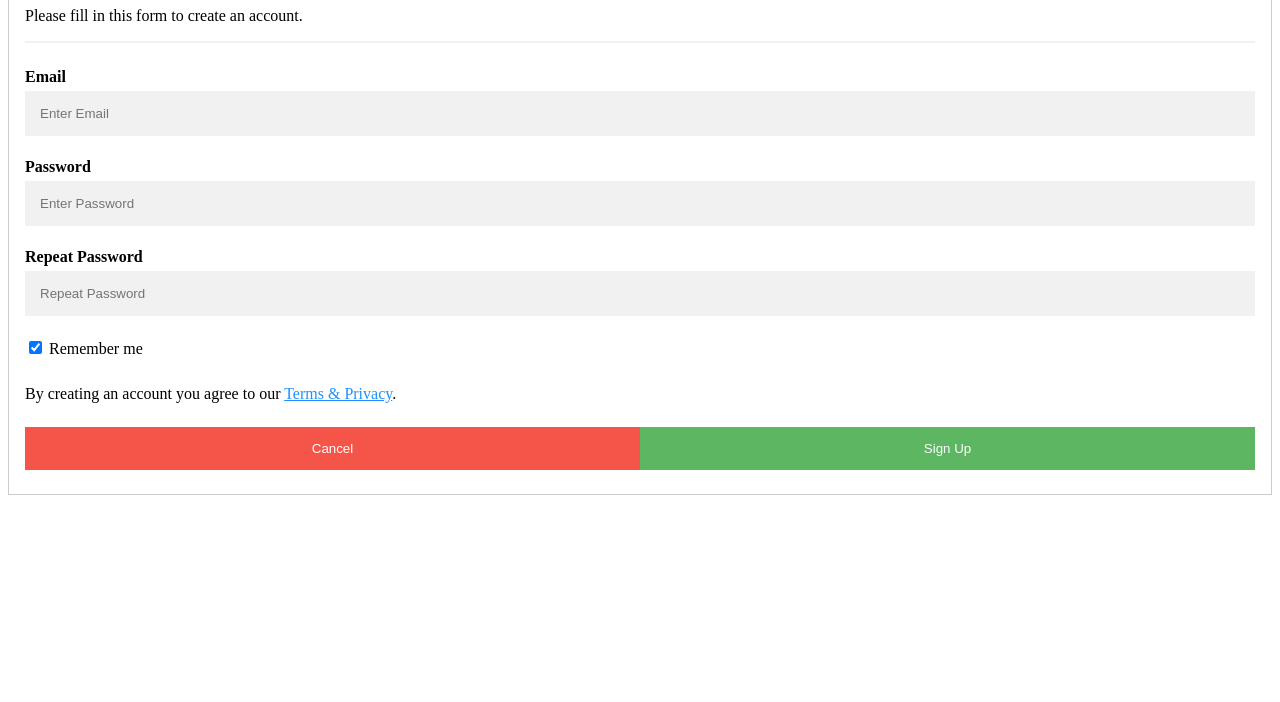
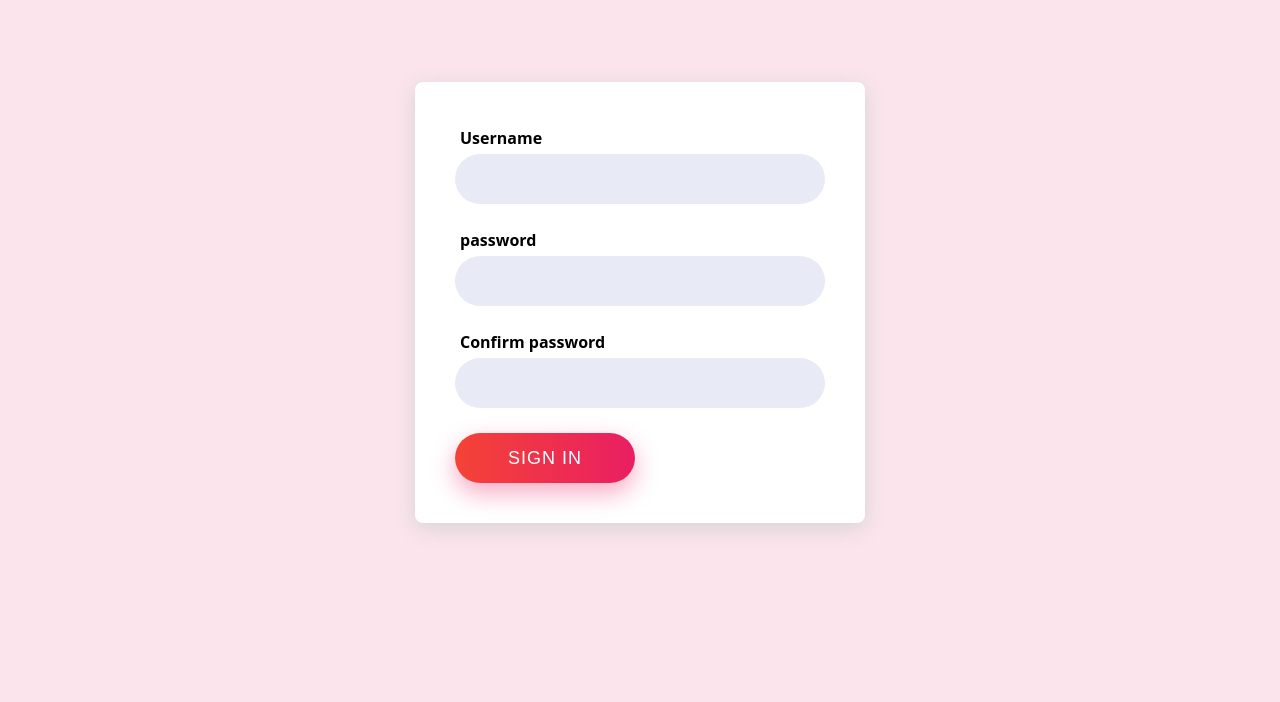
Before and after one commit to visweswarreddy357/web-application, a plain HTML site: page Sign up.html in a window 1280 px wide. Shown: the part 98-800 px from the top of the page. Drawn offline with Linux system fonts and the light colour scheme.

Commit message:
Add files via upload

```diff
--- a/Sign up.html
+++ b/Sign up.html
@@ -1,28 +1,97 @@
-<head><link type="text/css" rel="stylesheet" href="Sign up.css"/></head>
-<form action="action_page.php" style="border:1px solid #ccc">
-  <div class="container">
-    <h1>Sign Up</h1>
-    <p>Please fill in this form to create an account.</p>
-    <hr>
-
-    <label for="email"><b>Email</b></label>
-    <input type="text" placeholder="Enter Email" name="email" required>
-
-    <label for="psw"><b>Password</b></label>
-    <input type="password" placeholder="Enter Password" name="psw" required>
-
-    <label for="psw-repeat"><b>Repeat Password</b></label>
-    <input type="password" placeholder="Repeat Password" name="psw-repeat" required>
-
+<!DOCTYPE html>
+<html lang="en">
+  <head>
+    <meta charset="UTF-8">
+    <style>
+      *{
+        margin: 0;
+        padding: 0;
+        box-sizing: border-box;
+        outline: none;
+      }
+      body{
+  font-family: Open Sans,sans-serif;
+  background-color: #fce4ec;
+  display: flex;
+  justify-content: center;
+  align-items: center;
+  height: 100vh;
+}
+form{
+  width: 450px;
+  background: #fff;
+  box-shadow: 0 5px 21px #d4d4d4;
+  padding: 40px;
+  border-radius: 8px;
+}
+label{
+  position: relative;
+  display:block;
+  margin-bottom: 25px;
+}
+input{
+  width: 100%;
+  height: 50px;
+  padding: 0 20px;
+  font-size: 18px;
+  border-radius: 50px;
+  border:0;
+  background-color: #e8eaf6;
+}
+strong{
+  margin:5px;
+  display: block;
+}
+button{
+  display:inline-block;
+  width: 180px;
+  height: 50px;
+  line-height: 50px;
+  background: linear-gradient(to left, #e91e63, #f44336);
+  box-shadow: 0 10px 25px #e91e6360;
+  border-radius: 50px;
+  border:none;
+  font-size: 18px;
+  font-weight: 500;
+  color:#fff;
+  text-transform: uppercase;
+  letter-spacing:1px;
+}
+    </style>
+  </head>
+  <body>
+  <form>
     <label>
-      <input type="checkbox" checked="checked" name="remember" style="margin-bottom:15px"> Remember me
+      <strong>Username</strong>
+        <input type="text" autocomplete="off" required>
     </label>
-
-    <p>By creating an account you agree to our <a href="#" style="color:dodgerblue">Terms & Privacy</a>.</p>
-
-    <div class="clearfix">
-      <button type="button" class="cancelbtn">Cancel</button>
-      <button type="submit" class="signupbtn">Sign Up</button>
-    </div>
-  </div>
-</form>
+    <label>
+      <strong>password</strong>
+        <input class="password" type="password" minlength="8">
+    </label>
+    <label>
+      <strong>Confirm password</strong>
+        <input class="confirmpassword" type="password" minlength="8">
+    </label>
+    <button class="button" type="submit">Sign In</button>
+  </form>
+  <script>
+    document.querySelector('.button').onclick=function(){
+      var password=document.querySelector('.password').value,
+          confirmpassword=document.querySelector('.confirmpassword').value;
+          if(password==""){
+            alert("Field cannot be empty.");
+          }
+          else if(password!=confirmpassword)
+          {
+            alert("Password didn't match try again.");
+          }
+          else if(password==confirmpassword)
+          {
+            alert("Password match.");
+          }
+          return true
+    }
+  </script>
+  </body>
+</html>
```
Also changed, not shown: Forgetpassword.html (added, +86 -0 lines), Mail sent.html (+11 -5 lines), index.html (added, +93 -0 lines).
